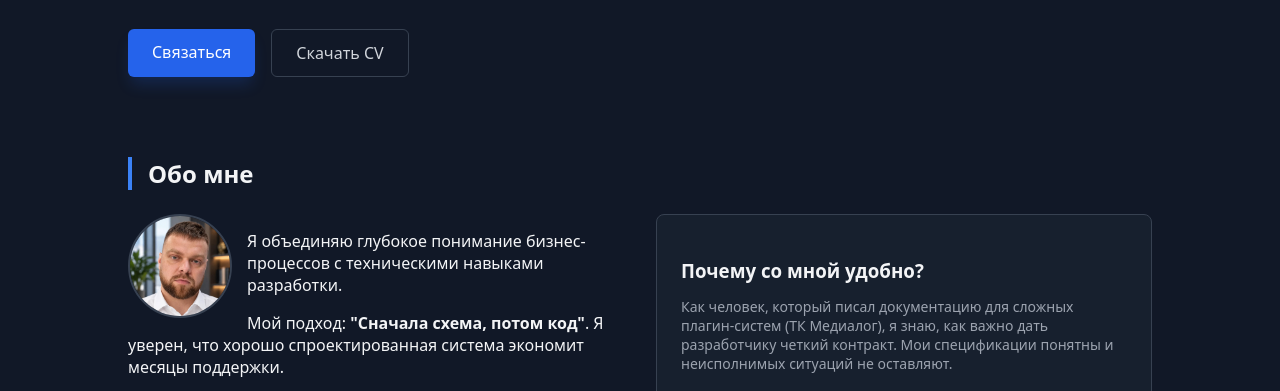
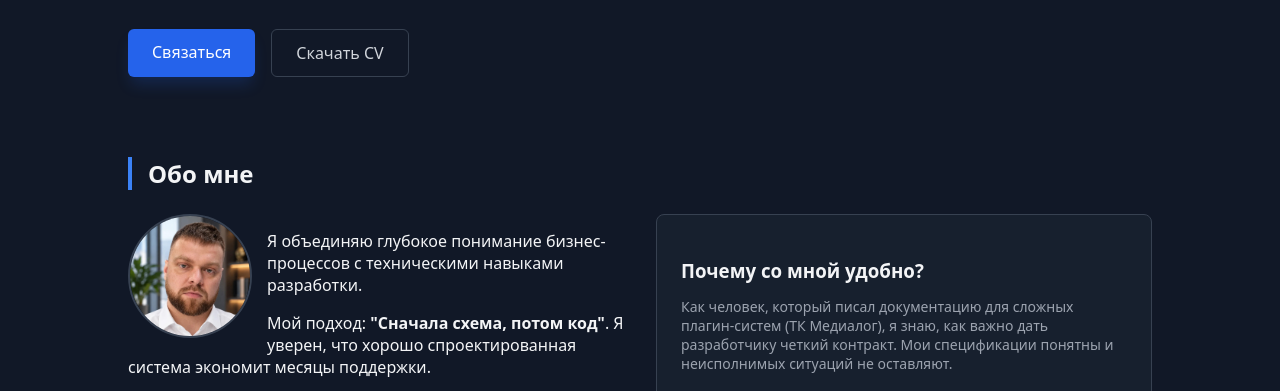
Before and after one commit to avkolesnik/businesscard, an Astro site: page / in a window 1280 px wide. Shown: the part 405-796 px from the top of the page. Built offline with nearby package versions, Linux system fonts and the light colour scheme; Astro itself is replaced by a stand-in of ours.

Commit message:
Added photo & counted work-expirience

```diff
--- a/src/pages/cv.astro
+++ b/src/pages/cv.astro
@@ -1,5 +1,6 @@
 ---
 import TgIcon from '../components/tgicon.astro';
+import { Image } from 'astro:assets'
 // src/pages/cv.astro
 const name = "Александр Колесник";
 const role = "Системный аналитик";
@@ -101,7 +102,6 @@ experience.forEach(job => {
 const yearsTotal = Math.floor(totalMonthsWorked / 12);
 const monthsRemainder = totalMonthsWorked % 12;
 
-// Строка для вывода: "6 лет и 1 месяц" или "6 лет"
 let summaryText = "";
 if (yearsTotal > 0 && monthsRemainder > 0) {
     summaryText = `${yearsTotal} лет и ${monthsRemainder} мес.`;
@@ -430,7 +430,7 @@ if (yearsTotal > 0 && monthsRemainder > 0) {
     <!-- HEADER -->
     <header>
                 <!-- Фото профиля -->
-        <img
+        <Image
             src="/profile.jpg"
             alt="Фото Александра Колесника"
             width="120"
--- a/src/pages/index.astro
+++ b/src/pages/index.astro
@@ -1,5 +1,6 @@
 ---
 import Layout from '../layouts/layout.astro';
+import { Image } from 'astro:assets'
 // src/pages/index.astro
 const name = "Александр Колесник";
 const role = "System Analyst";
@@ -34,10 +35,12 @@ const tagline = "Превращаю хаос требований в четку
 				<h2>Обо мне</h2>
 				<div style="display: grid; grid-template-columns: repeat(auto-fit, minmax(300px, 1fr)); gap: 2rem;">
 					<div>
-              <img
+              <Image
                 src="/profile.jpg"
-                alt="Александр Колесник"
-                style="width: 100px; height: 100px; border-radius: 50%; margin-bottom: 1rem; border: 2px solid #374151; float: left; margin-right: 15px;"
+                alt="Фото Александра Колесника"
+                width="120"
+                height="120"
+                style="border-radius: 50%; margin-bottom: 1rem; border: 2px solid #374151; float: left; margin-right: 15px;"
               />
 						<p>Я объединяю глубокое понимание бизнес-процессов с техническими навыками разработки.</p>
 						<p>Мой подход: <strong>"Сначала схема, потом код"</strong>. Я уверен, что хорошо спроектированная система экономит месяцы поддержки.</p>
```
